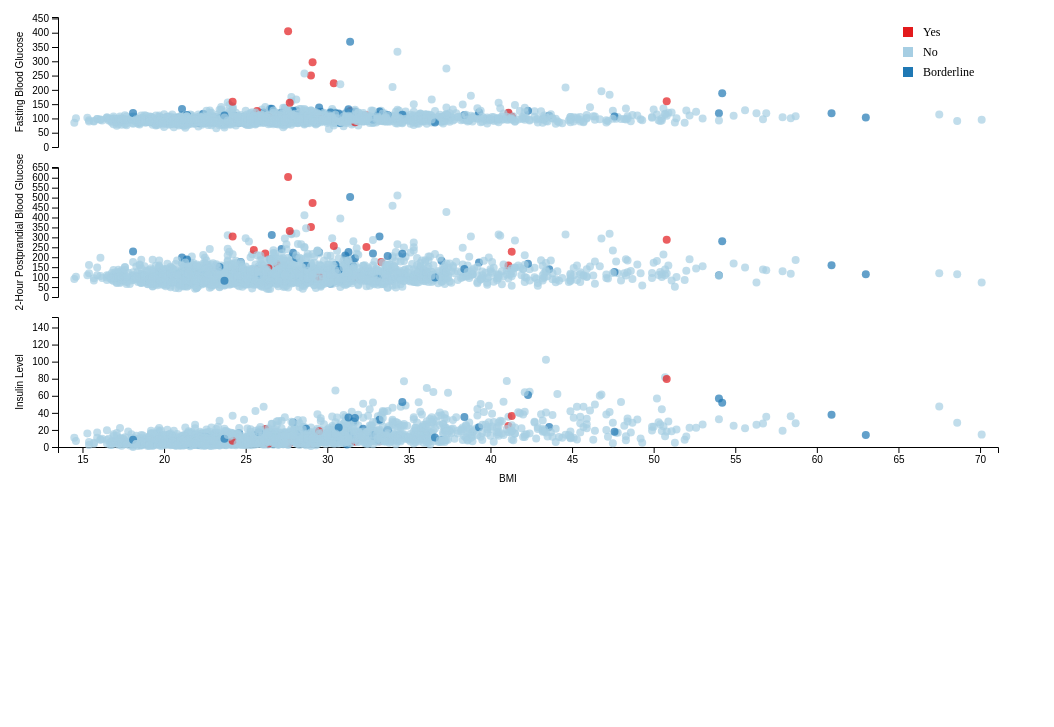
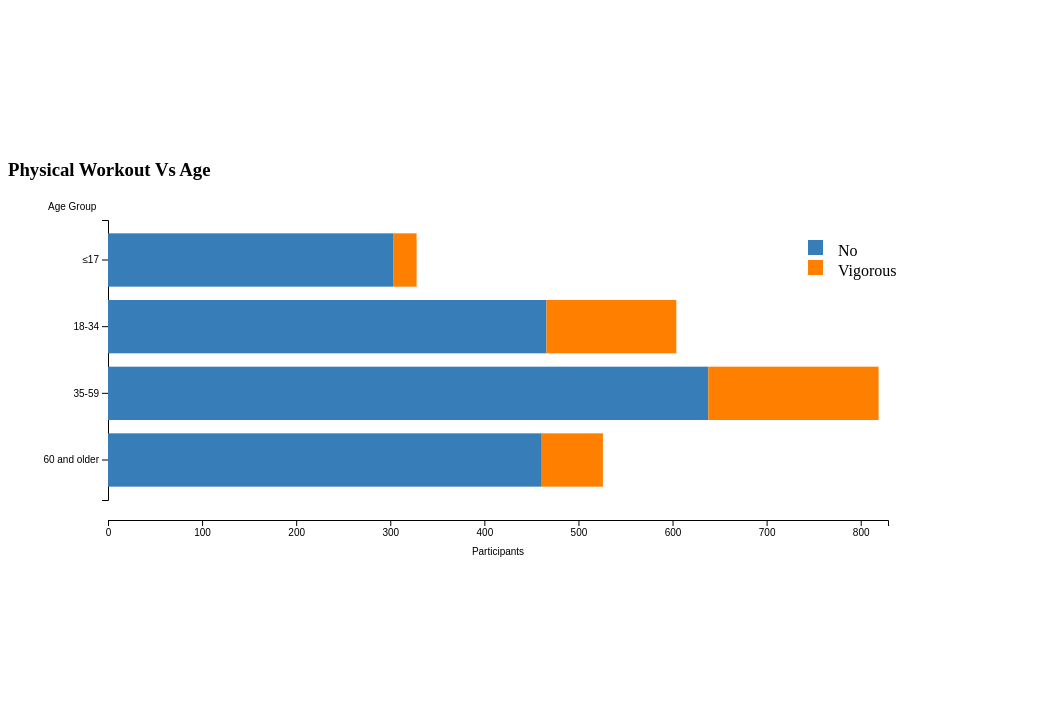
Before and after one commit to srushtitikekar/Data-Visualization, a plain HTML site: page index.html in a window 1280 px wide. Shown: the part 73-800 px from the top of the page, without its empty margins (0-1054 px from the left). Drawn offline with nearby package versions, Linux system fonts and the light colour scheme.

Commit message:
Latest Update

```diff
--- /dev/null
+++ b/horizontal-bar.js
@@ -0,0 +1,147 @@
+d3.csv("dataset.csv").then(function(dataset) {
+    // Prepare data: Group by Age and Exercise Level
+    dataset.forEach(element => {
+        element.age = +element['Ridageyr'];
+        element.exercise = element['Paq605 ( Vigorous Exercise)'];
+    });
+
+    // Function to categorize age into groups
+    function getAgeGroup(age) {
+        if (age <= 17) return "≤17";
+        if (age >= 18 && age <= 34) return "18-34";
+        if (age >= 35 && age <= 59) return "35-59";
+        if (age >= 60) return "60 and older";
+    }
+
+    // Aggregate data by age group and exercise level
+    const ageGroupExerciseCounts = d3.rollup(
+        dataset,
+        v => v.length, // Count participants
+        d => getAgeGroup(d.age), // Group by Age Group
+        d => d.exercise // Group by Exercise Level
+    );
+
+    // Convert the data into an array of objects for easy stacking
+    const formattedData = Array.from(ageGroupExerciseCounts, ([ageGroup, exerciseMap]) => {
+        const entry = { AgeGroup: ageGroup, No: 0, Vigorous: 0 };
+        exerciseMap.forEach((count, exercise) => {
+            if (exercise === "No") entry.No = count;
+            else if (exercise === "Vigorous") entry.Vigorous = count;
+        });
+        return entry;
+    });
+
+    // Calculate the maximum participants across all age groups for x-axis scaling
+    const maxParticipants = d3.max(formattedData, d => d.No + d.Vigorous);
+
+    // Dimensions
+    const dimensions = {
+        width: 900,
+        height: 400,
+        margin: { top: 20, right: 20, bottom: 100, left: 100 }
+    };
+
+    // Create SVG container
+    var svg = d3.select("#bar-chart")
+        .attr("width", dimensions.width)
+        .attr("height", dimensions.height)
+        .append("g")
+        .attr("transform", `translate(${dimensions.margin.left}, ${dimensions.margin.top})`);
+
+    // Update yScale to use age groups as categories
+    var yScale = d3.scaleBand()
+        .domain(["≤17", "18-34", "35-59", "60 and older"]) // Custom order for age groups
+        .range([0, dimensions.height - dimensions.margin.top - dimensions.margin.bottom])
+        .padding(0.2);
+
+    // Update xScale to use the maximum participant count
+    var xScale = d3.scaleLinear()
+        .domain([0, maxParticipants + 10]) // x-axis based on the maximum total count for each age group
+        .range([0, dimensions.width - dimensions.margin.left - dimensions.margin.right]);
+
+    var colorScale = d3.scaleOrdinal()
+        .domain(["No", "Vigorous"])
+        .range(["#377eb8", "#ff7f00"]); // Colors for "No" and "Vigorous" exercise levels
+
+    // Define the stack generator
+    var stackGenerator = d3.stack()
+        .keys(["No", "Vigorous"]);
+
+    var layers = stackGenerator(formattedData);
+
+    // Append y-axis (age groups)
+    svg.append("g")
+        .call(d3.axisLeft(yScale))
+        .append("text")
+        .attr("x", -dimensions.margin.left + 40)
+        .attr("y", -10)
+        .attr("fill", "black")
+        .style("text-anchor", "start")
+        .text("Age Group");
+
+    // Append x-axis (participant count)
+    svg.append("g")
+        .attr("transform", `translate(0, ${dimensions.height - dimensions.margin.bottom})`)
+        .call(d3.axisBottom(xScale).ticks(10)) // Adjust ticks as needed
+        .append("text")
+        .attr("x", (dimensions.width - dimensions.margin.left - dimensions.margin.right) / 2)
+        .attr("y", 35)
+        .attr("fill", "black")
+        .style("text-anchor", "middle")
+        .text("Participants");
+
+    // Render the stacked bars with interactivity
+    svg.selectAll(".layer")
+        .data(layers)
+        .enter()
+        .append("g")
+        .attr("class", "layer")
+        .attr("fill", d => colorScale(d.key))
+        .selectAll("rect")
+        .data(d => d)
+        .enter()
+        .append("rect")
+        .attr("y", d => yScale(d.data.AgeGroup)) // Position by age group
+        .attr("x", d => xScale(d[0])) // Start of the bar segment
+        .attr("width", d => xScale(d[1]) - xScale(d[0])) // Width of the bar segment
+        .attr("height", yScale.bandwidth()) // Height based on band scale
+        .on("mouseover", function() {
+            d3.select(this).style("stroke", "black").style("stroke-width", 2);
+        })
+        .on("mouseout", function() {
+            d3.select(this).style("stroke", "none");
+        })
+        .on("click", function(event, d) {
+            // Highlight the selected bar
+            d3.selectAll("rect").style("opacity", 0.5);
+            d3.select(this).style("opacity", 1);
+
+            // Emit a custom event with the selected age group
+            const selectedAgeGroup = d.data.AgeGroup;
+            const eventDetail = { detail: { ageGroup: selectedAgeGroup } };
+            window.dispatchEvent(new CustomEvent("ageGroupSelected", eventDetail));
+            console.log(selectedAgeGroup)
+            console.log(eventDetail)
+        });
+
+    // Legend
+    const legend = svg.selectAll(".legend")
+        .data(colorScale.domain())
+        .enter()
+        .append("g")
+        .attr("class", "legend")
+        .attr("transform", (d, i) => `translate(${dimensions.width - dimensions.margin.right - 100}, ${i * 20 + 20})`);
+
+    legend.append("rect")
+        .attr("x", -80)
+        .attr("width", 15)
+        .attr("height", 15)
+        .style("fill", colorScale);
+
+    legend.append("text")
+        .attr("x", -50)
+        .attr("y", 10)
+        .attr("dy", ".35em")
+        .style("text-anchor", "start")
+        .text(d => d);
+});
--- a/index.html
+++ b/index.html
@@ -8,13 +8,19 @@
     </head>
     <body>
 
-        <h1>Blood Measures Vs BMI</h1>
-        <div id="detailed">
-        <svg id="insulin"></svg>
+        <h3>Blood Measures Vs BMI</h3>
+        <div>
+        <svg id="chart1"></svg>
+        </div>
+        <div>
+        <h3>Physical Workout Vs Age</h3>
+        <svg id="bar-chart"></svg>
+        </div>
 
 
-        </div>
-        <script src="plot-scatter.js"></script>
+        <!--<script src="plot-scatter.js"></script>-->
+        <!--<script src="plot-stacked-bar.js"></script>-->
+        <script src="horizontal-bar.js"></script>
     </body>
 
 </html>
--- a/plot-scatter.js
+++ b/plot-scatter.js
@@ -10,19 +10,21 @@ d3.csv("dataset.csv").then(
             element.insulin = +element['Insulin']
             element.after = +element['Lbxglt(Glucose after 2 hr)']
             element.diabetes = element['Diabetes Diagnosis Status']
+            element.seqn = +element['Seqn']
+
 
         });
 
         var dimensions = {
-            width: 1000,
-            height: 600,
+            width: 1200,
+            height: 800,
             margin:{
                 top:10,
                 bottom: 10,
                 right: 10,
                 left: 50
             },
-            plotHeight:150
+            plotHeight:200
         }
 
         var xAccessor = d=>d.bmi
@@ -33,7 +35,7 @@ d3.csv("dataset.csv").then(
         };
         //console.log(xAccessor)
 
-        var svg = d3.select("#insulin")
+        var svg = d3.select("#chart1")
                     .style("width",dimensions.width)
                     .style("height",dimensions.height);
 
@@ -66,21 +68,21 @@ d3.csv("dataset.csv").then(
 
         //.range(["#e41a1c", "#377eb8", "#a6cee3"]);
         var xScale = d3.scaleLinear()
-        .domain([d3.min(dataset, xAccessor) - 1, d3.max(dataset, xAccessor) + 1])
+        .domain([d3.min(dataset, xAccessor) - 1, d3.max(dataset, xAccessor) + 5])
         .range([dimensions.margin.left, dimensions.width - dimensions.margin.right]);
 
 
         var yScales = {
             insulin: d3.scaleLinear()
-                .domain([0, d3.max(dataset, yAccessors.insulin) + 50])
+                .domain([0, d3.max(dataset, yAccessors.insulin) + 5])
                 .range([dimensions.plotHeight - dimensions.margin.bottom, dimensions.margin.top]),
 
             fasting: d3.scaleLinear()
-                .domain([0, d3.max(dataset, yAccessors.fasting) + 50])
+                .domain([0, d3.max(dataset, yAccessors.fasting) + 5])
                 .range([dimensions.plotHeight - dimensions.margin.bottom, dimensions.margin.top]),
 
             after: d3.scaleLinear()
-                .domain([0, d3.max(dataset, yAccessors.after) + 50])
+                .domain([0, d3.max(dataset, yAccessors.after) + 5])
                 .range([dimensions.plotHeight - dimensions.margin.bottom, dimensions.margin.top])
         };
 
@@ -149,6 +151,63 @@ d3.csv("dataset.csv").then(
 
 
 
+        // ["fasting", "after", "insulin"].forEach((measure, index) => {
+        //     const yScale = yScales[measure];
+        //     const yAccessor = yAccessors[measure];
+
+        //     // Create a group for each scatter plot
+        //     const plotGroup = svg.append("g")
+        //         .attr("transform", `translate(0, ${index * dimensions.plotHeight})`);
+
+        //     // Add separator line, except after the last plot
+        //     if (index < 2) { // Only add lines after the first and second plots
+        //         svg.append("line")
+        //             .attr("x1", dimensions.margin.left)
+        //             .attr("x2", dimensions.width - dimensions.margin.right)
+        //             .attr("y1", (index + 1) * dimensions.plotHeight)
+        //             .attr("y2", (index + 1) * dimensions.plotHeight)
+        //             .attr("stroke", "gray")
+        //             .attr("stroke-width", 1)
+        //             .attr("stroke-dasharray", "4,4"); // Optional: dashed line
+        //     }
+
+        //     // Add X-axis (only to the bottom plot)
+        //     if (measure === "insulin") {
+        //         plotGroup.append("g")
+        //             .attr("transform", `translate(0,${dimensions.plotHeight - dimensions.margin.bottom})`)
+        //             .call(d3.axisBottom(xScale))
+        //             .append("text")
+        //             .attr("x", dimensions.width / 2)
+        //             .attr("y", 35)
+        //             .attr("fill", "black")
+        //             .style("text-anchor", "middle")
+        //             .text("BMI");
+        //     }
+
+        //     // Add Y-axis
+        //     plotGroup.append("g")
+        //         .attr("transform", `translate(${dimensions.margin.left},0)`)
+        //         .call(d3.axisLeft(yScale))
+        //         .append("text")
+        //         .attr("x", -dimensions.plotHeight / 2)
+        //         .attr("y", -35)
+        //         .attr("fill", "black")
+        //         .attr("transform", "rotate(-90)")
+        //         .style("text-anchor", "middle")
+        //         .text(measure === "insulin" ? "Insulin Level" : (measure === "fasting" ? "Fasting Blood Glucose" : "2-Hour Postprandial Blood Glucose"));
+
+        //     // Plot data points for each measure with colors based on diabetes status
+        //     plotGroup.selectAll("circle")
+        //         .data(dataset)
+        //         .enter()
+        //         .append("circle")
+        //         .attr("cx", d => xScale(xAccessor(d)))
+        //         .attr("cy", d => yScale(yAccessor(d)))
+        //         .attr("r", 4)
+        //         .style("fill", d => colorScale(d.diabetes)) // Color by diabetes status
+        //         .style("opacity", 0.7);
+        // });
+
         ["fasting", "after", "insulin"].forEach((measure, index) => {
             const yScale = yScales[measure];
             const yAccessor = yAccessors[measure];
@@ -156,6 +215,18 @@ d3.csv("dataset.csv").then(
             // Create a group for each scatter plot
             const plotGroup = svg.append("g")
                 .attr("transform", `translate(0, ${index * dimensions.plotHeight})`);
+
+            // Add separator line, except after the last plot
+            if (index < 2) {
+                svg.append("line")
+                    .attr("x1", dimensions.margin.left)
+                    .attr("x2", dimensions.width - dimensions.margin.right)
+                    .attr("y1", (index + 1) * dimensions.plotHeight)
+                    .attr("y2", (index + 1) * dimensions.plotHeight)
+                    .attr("stroke", "gray")
+                    .attr("stroke-width", 1)
+                    .attr("stroke-dasharray", "4,4");
+            }
 
             // Add X-axis (only to the bottom plot)
             if (measure === "insulin") {
@@ -191,8 +262,44 @@ d3.csv("dataset.csv").then(
                 .attr("cy", d => yScale(yAccessor(d)))
                 .attr("r", 4)
                 .style("fill", d => colorScale(d.diabetes)) // Color by diabetes status
-                .style("opacity", 0.7);
+                .style("opacity", 0.7)
+                .attr("class", d => `point-seqn-${d.seqn}`) // Use unique seqn for linking
+                .on("mouseover", function(event, d) {
+                    // Highlight only the hovered point
+                    d3.selectAll(`.point-seqn-${d.seqn}`)
+                        .style("stroke", "black")
+                        .style("stroke-width", 2)
+                        .attr("r", 6);
+                })
+                .on("mouseout", function(event, d) {
+                    // Reset the highlight of the hovered point
+                    d3.selectAll("circle")
+                        .style("stroke", "none")
+                        .style("fill", d => colorScale(d.diabetes)) // Reset color
+                        .attr("r", 4)
+                        .style("opacity",0.7)
+                      // Reset the radius
+                })
+                .on("click", function(event, d) {
+                    // Print the seqn of the clicked point for debugging
+                    console.log("Clicked seqn:", d.Seqn);
+
+                    // Clear previous highlights
+                    d3.selectAll("circle")
+                        .style("stroke", "none")
+                        .style("fill", d => colorScale(d.diabetes)) // Reset color
+                        .attr("r", 4)
+                        .style("opacity",0.3);
+
+                    // Highlight all points with the same seqn
+                    d3.selectAll(`.point-seqn-${d.seqn}`)
+                        .style("stroke", "black")
+                        .style("stroke-width", 2) // Full opacity for highlighted points
+                        .style("opacity",1)
+                        .attr("r", 6); // Increase the radius for highlight
+                });
         });
+
 
         // Legend setup (only once, outside of individual plots)
         var legend = svg.selectAll(".legend")
```
Also changed, not shown: plot-stacked-bar.js (added, +135 -0 lines).
